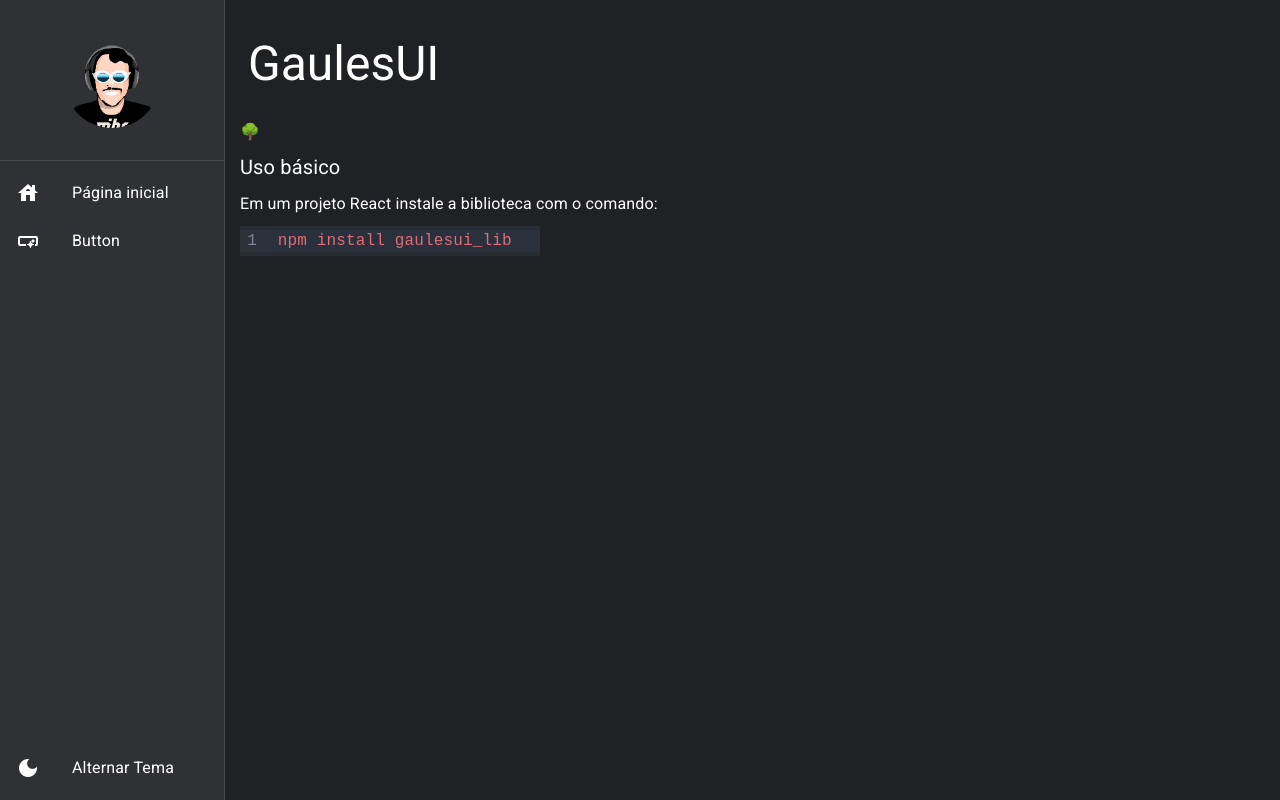
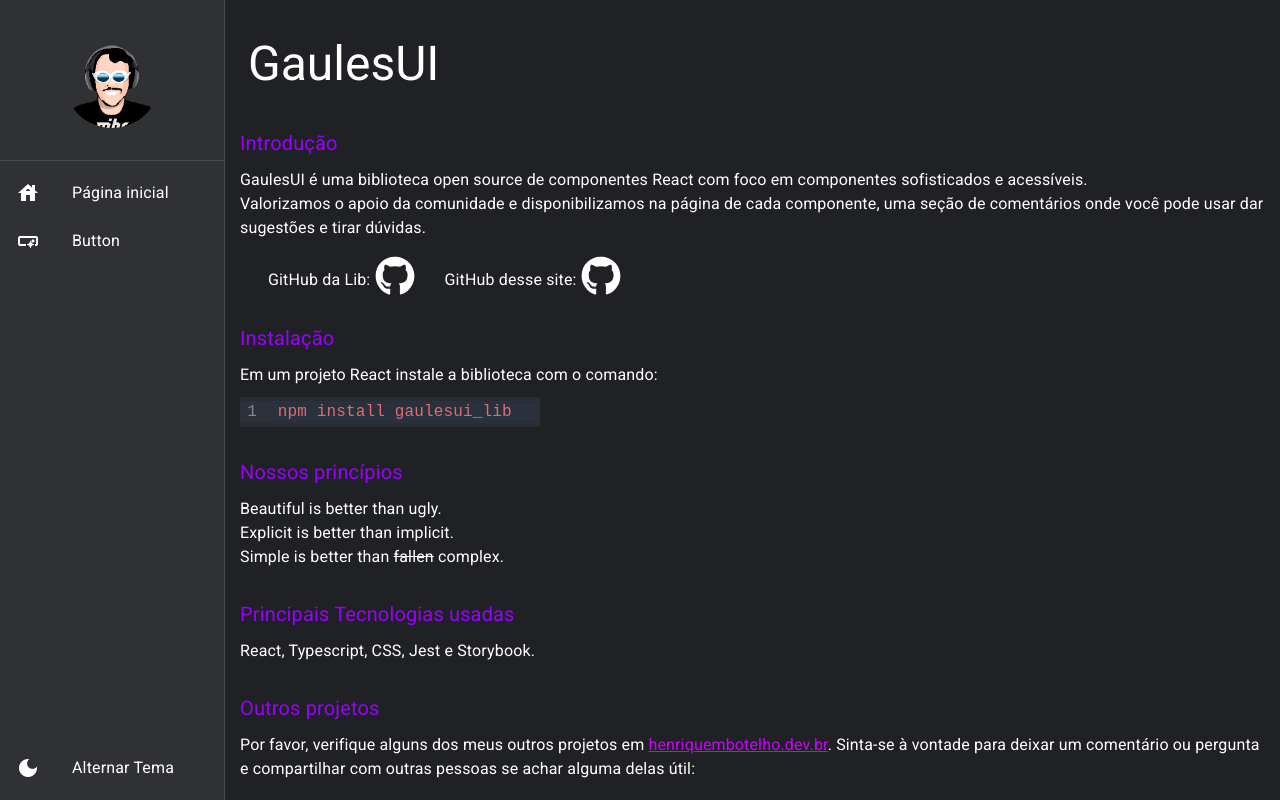
Before and after one commit to HenriqueMartinsBotelho/gaulesui-docs, a React (Create React App) app: page / in a window 1280 px wide. Built offline with nearby package versions, Linux system fonts and the light colour scheme.

Commit message:
barra e outros

```diff
--- a/src/App.tsx
+++ b/src/App.tsx
@@ -3,6 +3,7 @@
 import { AppRoutes } from "./routes";
 import { MenuLateral } from "./shared/components";
 import { DrawerProvider } from "./shared/contexts";
+import './global.css'
 
 const App = () => {
   return (
--- /dev/null
+++ b/src/global.css
@@ -0,0 +1,23 @@
+::-webkit-scrollbar-track {
+  -webkit-box-shadow: inset 0 0 6px rgba(0, 0, 0, 0.1);
+  background-color: #f5f5f5;
+  border-radius: 10px;
+}
+
+::-webkit-scrollbar {
+  width: 10px;
+  background-color: #f5f5f5;
+}
+
+::-webkit-scrollbar-thumb {
+  border-radius: 10px;
+  background-color: #fff;
+  background-image: -webkit-gradient(
+    linear,
+    40% 0%,
+    75% 84%,
+    from(	#ff00ff),
+    to(#ff00cc),
+    color-stop(0.6, #9900ff)
+  );
+}
--- a/src/pages/dashboard/Dashboard.tsx
+++ b/src/pages/dashboard/Dashboard.tsx
@@ -2,14 +2,62 @@
 import { LayoutBaseDePagina } from "../../shared/layouts";
 import CodeMirror from "@uiw/react-codemirror";
 import { javascript } from "@codemirror/lang-javascript";
-import { oneDark } from '@codemirror/theme-one-dark';
-
+import { oneDark } from "@codemirror/theme-one-dark";
+import { FaGithub } from "react-icons/fa";
 
 export const Dashboard = () => {
   return (
-    <LayoutBaseDePagina titulo="GaulesUI" barraDeFerramentas={<>🌳</>}>
+    <LayoutBaseDePagina titulo="GaulesUI" barraDeFerramentas={<></>}>
       <Box>
-        <Box style={{fontSize: '20px', marginBottom: '10px'}}>Uso básico</Box>
+        <Box
+          style={{ fontSize: "20px", marginBottom: "10px", color: "	#9900ff" }}
+        >
+          Introdução
+        </Box>
+        GaulesUI é uma biblioteca open source de componentes React com foco em
+        componentes sofisticados e acessíveis. <br />
+        Valorizamos o apoio da comunidade e disponibilizamos na página de cada
+        componente, uma seção de comentários onde você pode usar dar sugestões e
+        tirar dúvidas.
+        <Box>
+          <ul style={{ listStyleType: "none", marginLeft: "-12px" }}>
+            <li>
+              <Box display="flex" gap="30px">
+                <Box>
+                  <Box display="flex" alignItems="center">
+                    GitHub da Lib:&nbsp;
+                    <a
+                      style={{ color: "#fff" }}
+                      href="https://github.com/HenriqueMartinsBotelho/gaulesui_lib"
+                    >
+                      <FaGithub fontSize="40px" />
+                    </a>
+                  </Box>
+                </Box>
+                <Box>
+                  <Box display="flex" alignItems="center">
+                    GitHub desse site:&nbsp;
+                    <a
+                      style={{ color: "#fff" }}
+                      href="https://github.com/HenriqueMartinsBotelho/gaulesui-docs"
+                    >
+                      <FaGithub fontSize="40px" />
+                    </a>
+                  </Box>
+                </Box>
+              </Box>
+            </li>
+
+          </ul>
+        </Box>
+        <Box marginTop="10px"></Box>
+      </Box>
+      <Box style={{ marginTop: "20px" }}>
+        <Box
+          style={{ fontSize: "20px", marginBottom: "10px", color: "	#9900ff" }}
+        >
+          Instalação
+        </Box>
         Em um projeto React instale a biblioteca com o comando:
         <Box marginTop="10px">
           <CodeMirror
@@ -20,6 +68,96 @@
           />
         </Box>
       </Box>
+      <Box style={{ marginTop: "30px" }}>
+        <Box
+          style={{ fontSize: "20px", marginBottom: "10px", color: "	#9900ff" }}
+        >
+          Nossos princípios
+        </Box>
+        <Box marginTop="10px">
+          Beautiful is better than ugly.
+          <br /> Explicit is better than implicit.
+          <br />
+          Simple is better than <del>fallen</del> complex.
+        </Box>
+      </Box>
+      <Box marginTop="30px">
+        <Box
+          style={{ fontSize: "20px", marginBottom: "10px", color: "	#9900ff" }}
+        >
+          Principais Tecnologias usadas
+        </Box>
+        React, Typescript, CSS, Jest e Storybook.
+      </Box>
+      <Box marginTop="30px">
+        <Box
+          style={{ fontSize: "20px", marginBottom: "10px", color: "	#9900ff" }}
+        >
+          Outros projetos
+        </Box>
+        Por favor, verifique alguns dos meus outros projetos em{" "}
+        <a style={{ color: "	#cc00ff" }} href="https://henriquembotelho.dev.br">
+          henriquembotelho.dev.br
+        </a>
+        . Sinta-se à vontade para deixar um comentário ou pergunta e
+        compartilhar com outras pessoas se achar alguma delas útil:
+        <ol>
+          <li>
+            <a
+              style={{ color: "	#cc00ff" }}
+              href="https://gosupercode.vercel.app/"
+            >
+              GoSuperCode
+            </a>
+            : Uma engine para execução remota de código que pode ser usada para
+            construir um site de aprendizado de algorotitmos e estrutura de
+            dados como algoexpert, hackerrank e leetcode.
+          </li>
+          <li>
+            <a
+              style={{ color: "	#cc00ff" }}
+              href="https://algoclassic2.vercel.app/"
+            >
+              AlgoClassic
+            </a>
+            : Baseada no famoso site famoso site https://www.bigocheatsheet.com/
+            essa tabela dinâmica vai te ajudar a estudar algoritmos e estrutura
+            de dados.
+          </li>
+          <li>
+            <a
+              style={{ color: "	#cc00ff" }}
+              href="https://langlearn-bice.vercel.app/"
+            >
+              LangLearn
+            </a>
+            : É muito importante para um profissional da computação conhecer
+            várias linguagens de paradigmas diferentes. Esse é o objetivo desse
+            jogo e tutorial interativo.
+          </li>
+          <li>
+            <a
+              style={{ color: "	#cc00ff" }}
+              href="https://codeeditor-rose.vercel.app/"
+            >
+              CodeEditor
+            </a>
+            : Que tal aprender a programar em grupo online nesse site que
+            apresenta um editor de código e chat em vídeo com a opção de salvar
+            cógidos usando a API do GitHub.
+          </li>
+          <li>
+            <a
+              style={{ color: "	#cc00ff" }}
+              href="https://github.com/HenriqueMartinsBotelho/code_performance"
+            >
+              CodePerformance
+            </a>
+            : Um simples projeto para comparar a velocidade de execução de dois
+            códigos.
+          </li>
+        </ol>
+      </Box>
     </LayoutBaseDePagina>
   );
 };
```
Lines whose indentation alone changed are shown as unchanged.
